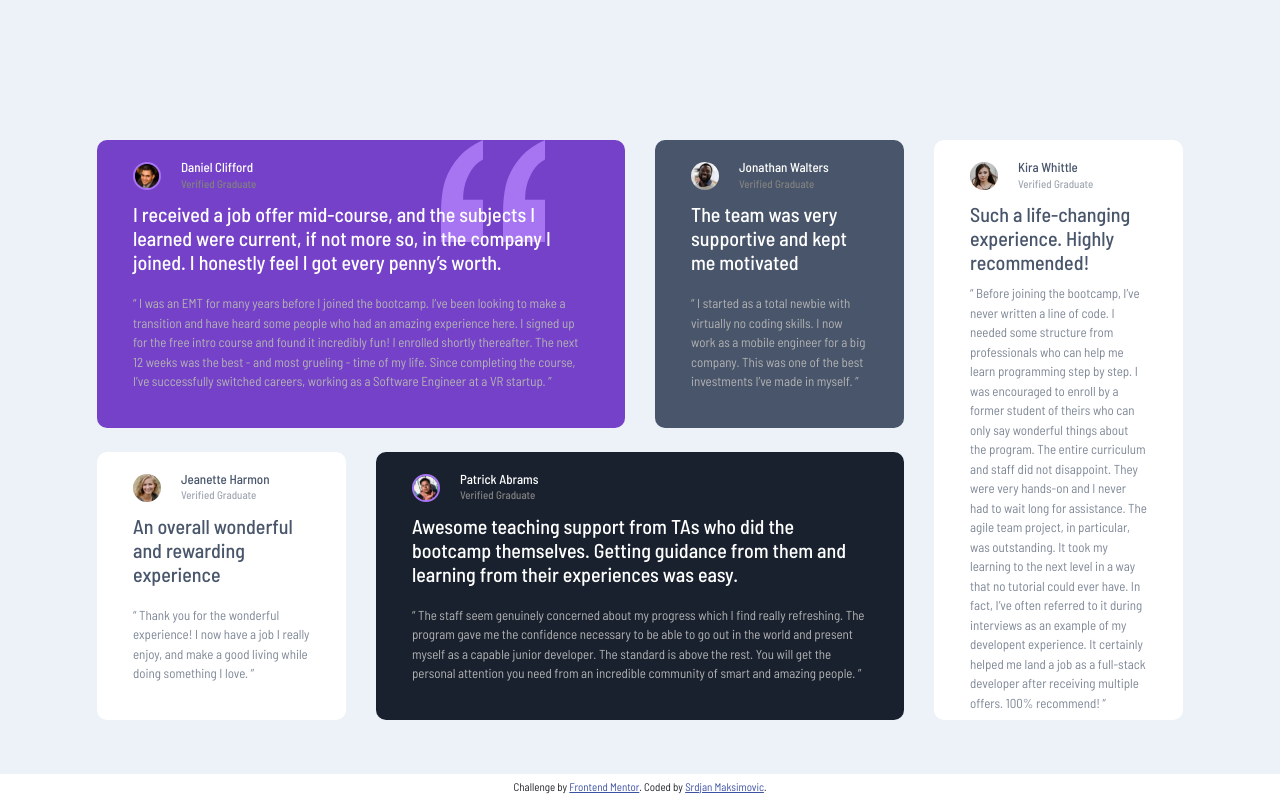
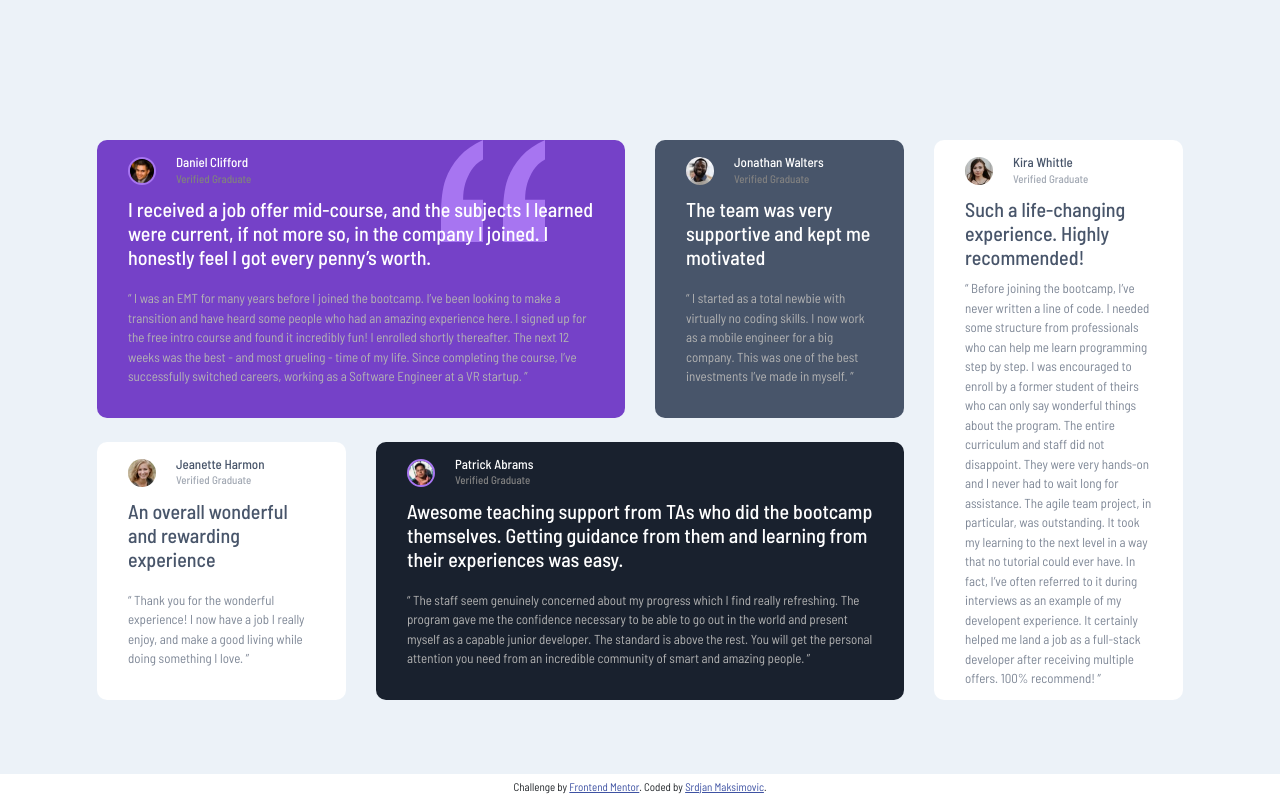
Before and after one commit to SrkiMax/FM-Testimonials-grid-section-challenge1, a plain HTML site: page index.html in a window 1280 px wide. Drawn offline with Linux system fonts and the light colour scheme.

Commit message:
updated .cards padding to 15px

```diff
--- a/app.css
+++ b/app.css
@@ -126,11 +126,9 @@ body {
 
 .cards {
     position: relative;
-    padding: 20px;
+    padding: 15px;
     border-radius: 10px;
-    display: flex;
-    flex-direction: column;
-    //justify-content: center;
+
 }
 
 .cards .image-and-title {
```
